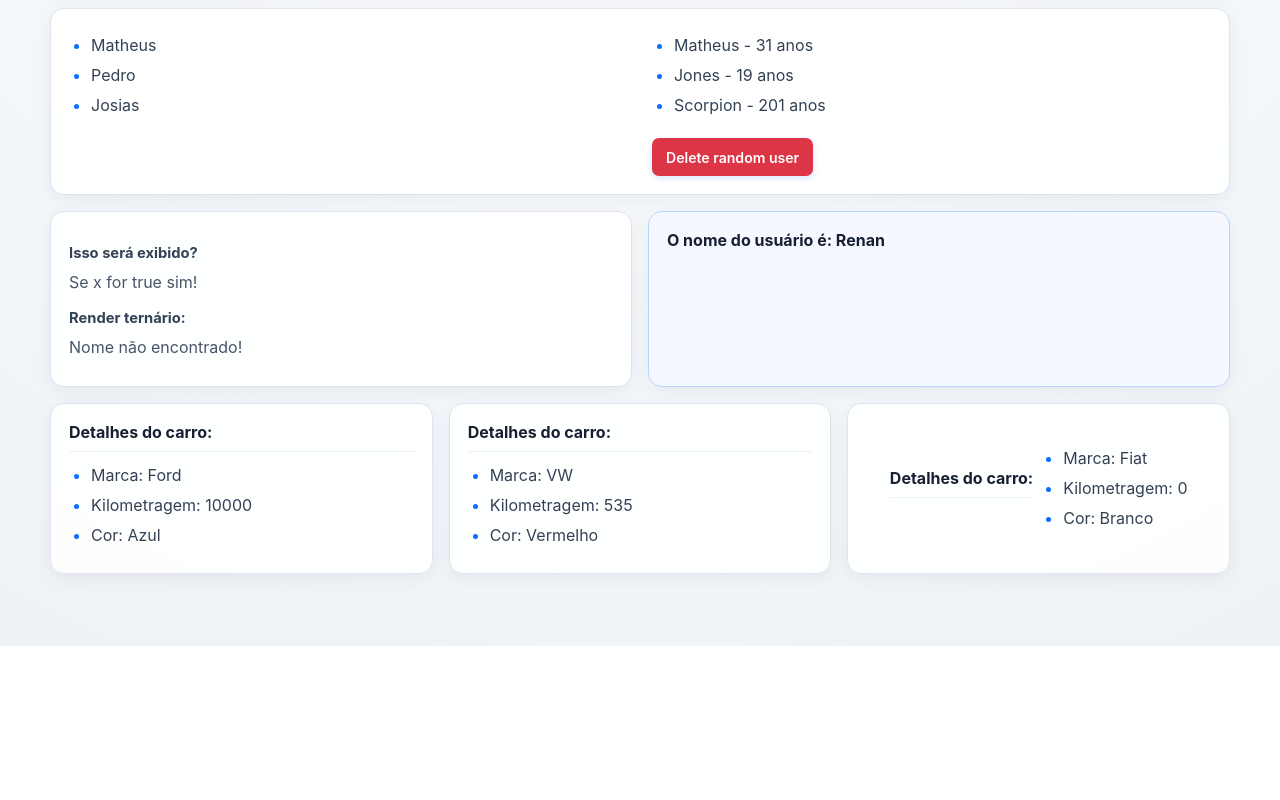
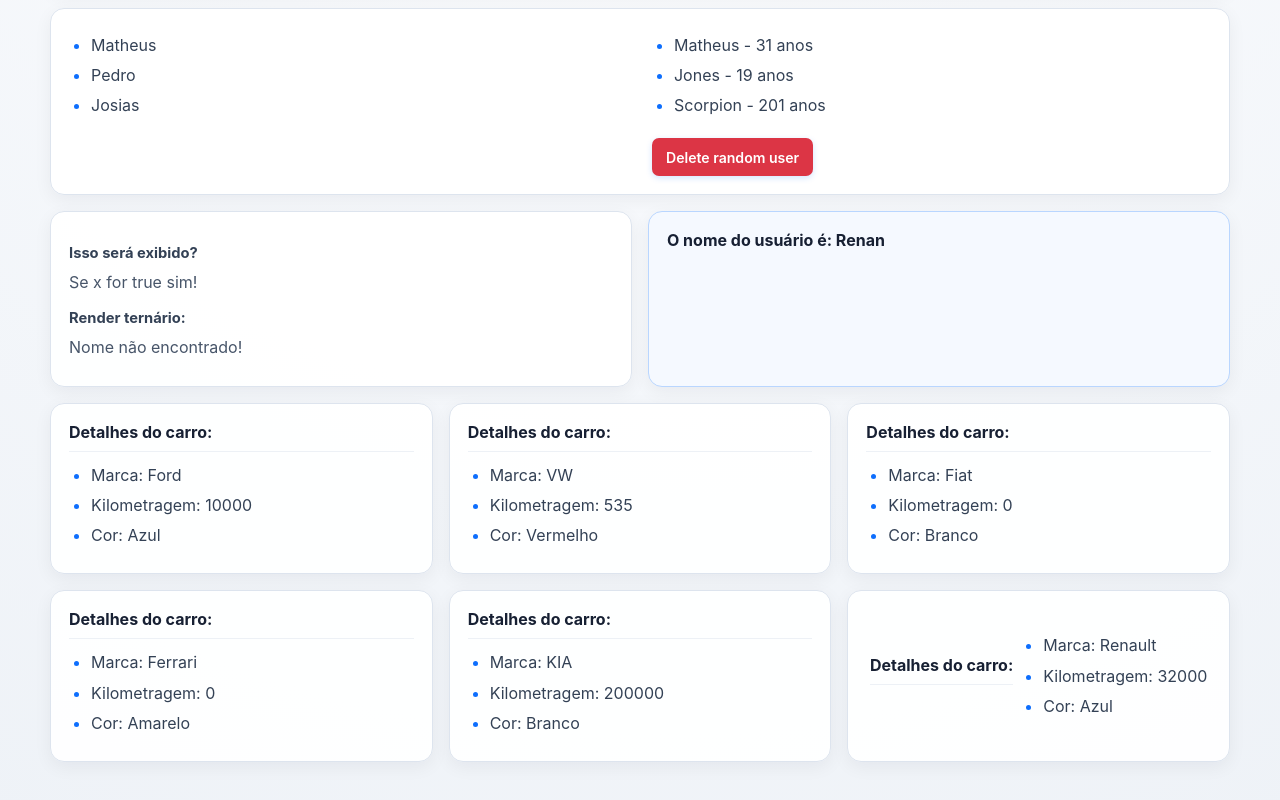
Before and after one commit to RenanNunesz10/Review-React, a React (Vite) app: page / in a window 1280 px wide. Shown: the part 506-1306 px from the top of the page. Before the commit the page ends 1152 px from the top, so only its background shows below. Built offline with nearby package versions, Linux system fonts and the light colour scheme.

Commit message:
refactor: render car details from data

```diff
--- a/src/App.jsx
+++ b/src/App.jsx
@@ -5,6 +5,12 @@
 import ConditionalRender from './components/ConditionalRender'
 import ShowUserName from './components/ShowUserName'
 import CarDetails from './components/CarDetails'
+
+const cars = [
+          { id: 1, brand: "Ferrari", color: "Amarelo", km: 0 },
+          { id: 2, brand: "KIA", color: "Branco", km: 200000 },
+          { id: 3, brand: "Renault", color: "Azul", km: 32000 },
+        ];
 
 function App() {
   return (
@@ -20,12 +26,20 @@
         <ListRender />
         <ConditionalRender />
         <ShowUserName name="Renan" />
-        {/* destructuring */}
+
         <CarDetails brand="Ford" color="Azul" km={10000} />
-
-        {/* reaproveitamento */}
         <CarDetails brand="VW" color="Vermelho" km={535} />
         <CarDetails brand="Fiat" color="Branco" km={0} />
+
+        {/* loop com array de obj */}
+        {cars.map((car) => (
+          <CarDetails
+            key={car.id}
+            brand={car.brand}
+            color={car.color}
+            km={car.km}
+          />
+        ))}
       </div>
     </>
   )
```
